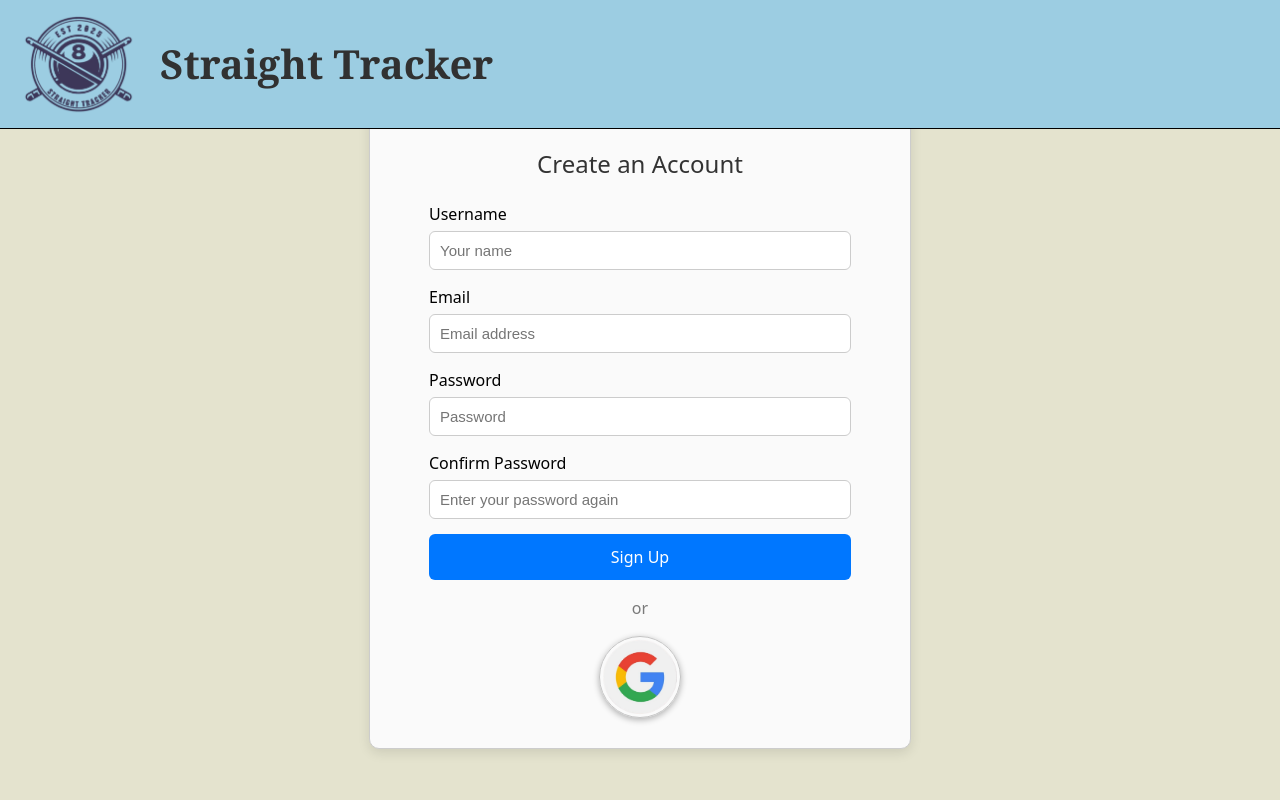
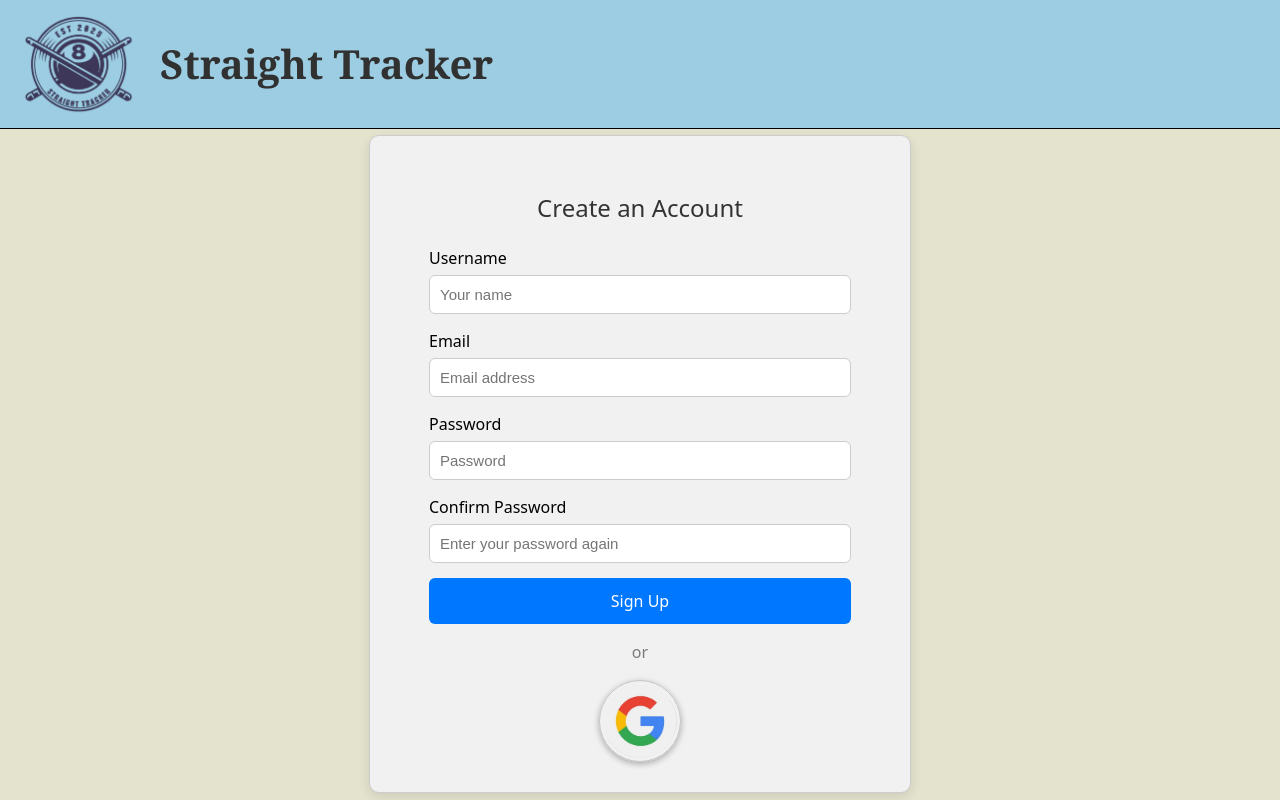
Before and after one commit to Jasark0/Straight-Tracker-Revamped-, a React (Vite) app: page /signup in a window 1280 px wide. Built offline with nearby package versions, Linux system fonts and the light colour scheme.

Commit message:
feat: small UI fixes.

```diff
--- a/src/pages/Signup.tsx
+++ b/src/pages/Signup.tsx
@@ -12,6 +12,10 @@ const Signup: React.FC = () => {
 
     const homePage = () => {
         navigate('/');
+    }
+
+    const signinPage = () => {
+        navigate('/signin');
     }
 
     const handleSignup = (e: React.FormEvent<HTMLFormElement>) => {
--- a/src/styles/Signup.css
+++ b/src/styles/Signup.css
@@ -4,18 +4,18 @@
     align-items: center;
     justify-content: center;
     width: 100vw;
+    padding-top: 16vh;
 }
 
 .sign-up-box {
     display: flex;
     flex-direction: column;
     align-items: center;
-    margin-top: 5vh;
     padding: 30px;
     width: 60vh;
     border: 1px solid #ccc;
     border-radius: 10px;
-    background-color: #fafafa;
+    background-color: #f1f1f1;
     box-shadow: 0 4px 12px rgba(0, 0, 0, 0.1);
 }
 
```
